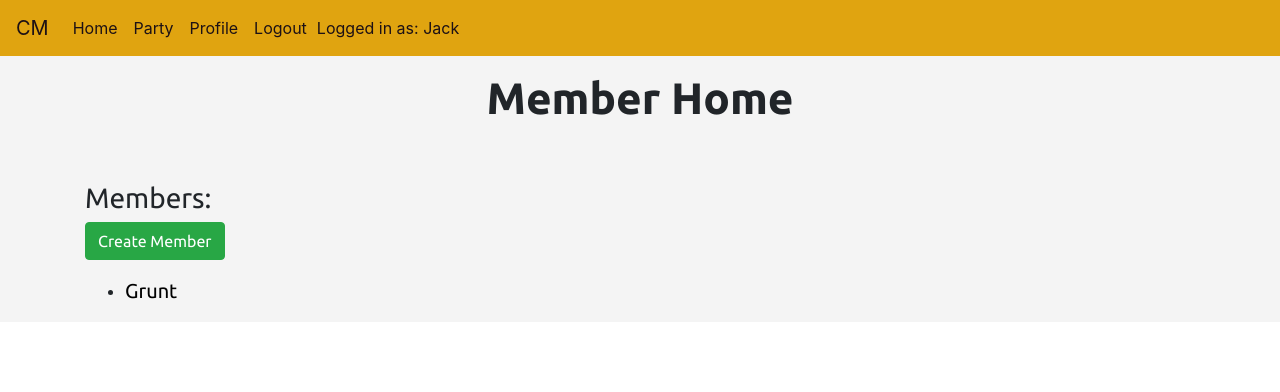
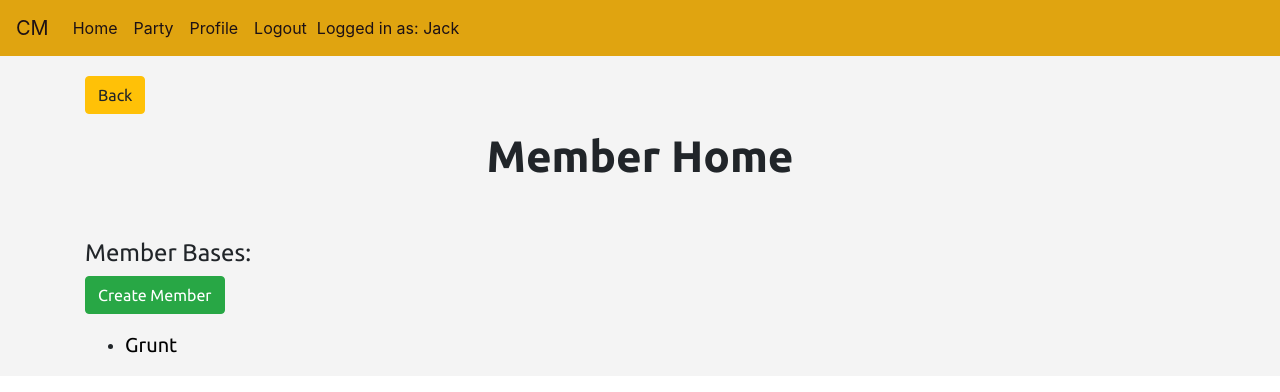
Before and after one commit to JackSnowdon/CaravanMaster, a Django app: page /party/member_home in a window 1280 px wide. Shown: the top 392 px of the page. Run offline with Django 3.2, Linux system fonts and the light colour scheme; a user stored in the database is signed in; data comes from the database, SQL or seed files in the repository; parts of the project's set-up code (start-up, migrations or seed data) failed here and were passed over; some libraries are stand-ins or nearby versions.

Commit message:
renamed model and created views

```diff
--- a/party/admin.py
+++ b/party/admin.py
@@ -5,4 +5,4 @@ from .models import *
 
 admin.site.register(Avatar)
 admin.site.register(Caravan)
-admin.site.register(Member)
+admin.site.register(MemberBase)
--- a/party/forms.py
+++ b/party/forms.py
@@ -22,8 +22,8 @@ class CaravanForm(forms.ModelForm):
         fields = '__all__'
 
 
-class CreateMember(forms.ModelForm):
+class CreateMemberBase(forms.ModelForm):
 
     class Meta:
-        model = Member
-        exclude = ['assigned_to', 'currently_in']
+        model = MemberBase
+        fields = '__all__'
--- a/party/models.py
+++ b/party/models.py
@@ -26,14 +26,12 @@ class Caravan(models.Model):
         return f"{self.owner.name}'s Caravan"
 
 
-class Member(models.Model):
+class MemberBase(models.Model):
     name = models.CharField(max_length=255)
     level = models.PositiveIntegerField(validators=[MinValueValidator(1), MaxValueValidator(50)], default=1)
     attack = models.PositiveIntegerField(validators=[MinValueValidator(0), MaxValueValidator(10000)], default=0)
     defense = models.PositiveIntegerField(validators=[MinValueValidator(0), MaxValueValidator(10000)], default=0)
     intel = models.PositiveIntegerField(validators=[MinValueValidator(0), MaxValueValidator(10000)], default=0)
-    assigned_to = models.ForeignKey(Avatar, related_name='members', blank=True, null=True, on_delete=models.CASCADE)
-    currently_in = models.ForeignKey(Caravan, related_name='crew', blank=True, null=True, on_delete=models.CASCADE)
 
     def __str__(self):
         return self.name
--- a/party/templates/create_member.html
+++ b/party/templates/create_member_base.html
@@ -14,7 +14,7 @@
     </div>
 </div>
 
-<form role="form" method="post" id="new_member_form" action="{% url 'create_member' %}">
+<form role="form" method="post" id="new_member_base_form" action="{% url 'create_member_base' %}">
     <div class="form-group">
         {% csrf_token %}
         <div class="form-row mb-2">
@@ -39,7 +39,7 @@
         <br>
         <div class="row">
             <div class="col-12 text-center">
-                <input class="btn btn-success" id="submit_member" name="commit" type="submit" value="Create Member">
+                <input class="btn btn-success" id="submit_member_base" name="commit" type="submit" value="Create Member">
             </div>
         </div>
         <br>
--- a/party/templates/member_home.html
+++ b/party/templates/member_home.html
@@ -1,4 +1,12 @@
 {% extends 'base.html' %} {% load static %} {% block page_title %} Caravan Master | Member Home {% endblock %} {% block content %}
+
+<section class="button-nav">
+    <div class="row mb-3 mt-1">
+        <div class="col-6">
+            <a href="{% url 'party_home' %}" role="button" class="btn btn-warning" aria-disabled="false">Back</a>
+        </div>
+    </div>
+</section>
 
 <section class="header">
     <div class="row mb-5">
@@ -11,12 +19,12 @@
 <section class="welcome">
     <div class="row">
         <div class="col-6">
-            <h3>Members:</h3>
-            <a href="{% url 'create_member' %}" role="button" class="btn btn-success mb-3" aria-disabled="false">Create Member</a>
+            <h4>Member Bases:</h4>
+            <a href="{% url 'create_member_base' %}" role="button" class="btn btn-success mb-3" aria-disabled="false">Create Member</a>
             <ul class="party-list">
                 {% for m in mems %}
                 <li class="party-list-item">
-                    <a href="#">{{ m.name }}</a>
+                    <a href="{% url 'member_base' m.pk %}">{{ m.name }}</a>
                 </li>
                 {% endfor %}
             </ul>
--- a/party/urls.py
+++ b/party/urls.py
@@ -10,5 +10,6 @@ urlpatterns = [
     path(r'start_caravan/<int:pk>', start_caravan, name="start_caravan"),
     path(r'caravan/<int:pk>', caravan, name="caravan"),
     path(r'member_home', member_home, name="member_home"),
-    path(r'create_member', create_member, name="create_member"),
+    path(r'create_member_base', create_member_base, name="create_member_base"),
+    path(r'member_base/<int:pk>', member_base, name="member_base"),
 ]
--- a/party/views.py
+++ b/party/views.py
@@ -95,19 +95,25 @@ def caravan(request, pk):
 
 @login_required
 def member_home(request):
-    mems = Member.objects.order_by('name')
+    mems = MemberBase.objects.order_by('name')
     return render(request, "member_home.html", {"mems": mems})
 
 
 @login_required
-def create_member(request):
+def create_member_base(request):
     if request.method == "POST":
-        mem_form = CreateMember(request.POST)
+        mem_form = CreateMemberBase(request.POST)
         if mem_form.is_valid():
             form = mem_form.save(commit=False)
             form.save()
             messages.error(request, "Created {0}".format(form.name), extra_tags="alert")
             return redirect("member_home")
     else:
-        mem_form = CreateMember()
-    return render(request, "create_member.html", {"mem_form": mem_form})
+        mem_form = CreateMemberBase()
+    return render(request, "create_member_base.html", {"mem_form": mem_form})
+
+
+@login_required
+def member_base(request, pk):
+    mem = get_object_or_404(MemberBase, pk=pk)
+    return render(request, "member_base.html", {"mem": mem})
```
Also changed, not shown: party/templates/member_base.html (added, +34 -0 lines), db.sqlite3, party/migrations/0007_auto_20200902_1753.py (added).
